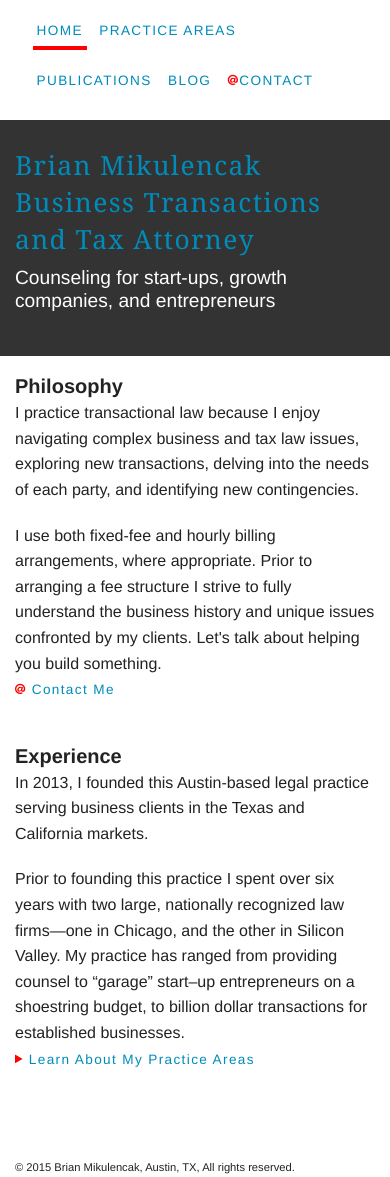
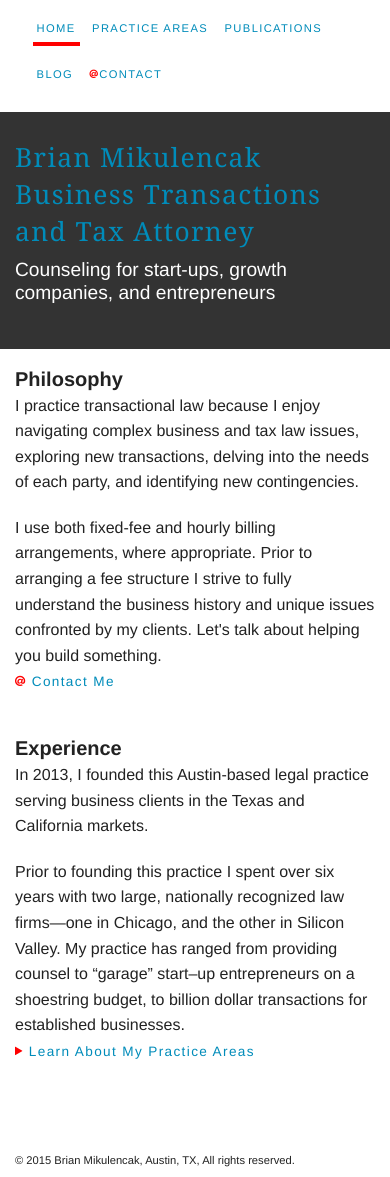
Before and after one commit to brianmik/bmaustinlaw, a Jekyll site: the page built from index.html, in a window 390 px wide. Built offline with Jekyll 4.4.1, drawn with Linux system fonts in a browser that asks for light colours; Markdown is read by kramdown in place of the engine named in the settings; comment, search, counter and statistics services are not loaded.

Commit message:
styling for small screens

```diff
--- a/css/main.css
+++ b/css/main.css
@@ -354,7 +354,7 @@ textarea {
   }
 
   .nav-item {
-    font-size: .85rem;
+    font-size: .7rem;
     margin: 1rem .25rem 0 0;
     padding: .25rem;
   }
```
